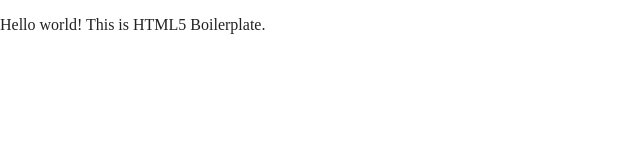
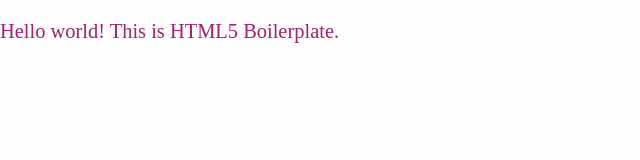
Before and after one commit to iliaskap12/dreamy-cleaning, a website built with Parcel: page index.html in a window 1280 px wide. Shown: the whole page, without its empty margins (0-640 px from the left). Built offline with nearby package versions, Linux system fonts and the light colour scheme.

Commit message:
Add color pallete, basic styles, and font sizes

```diff
--- a/css/main.css
+++ b/css/main.css
@@ -11,10 +11,25 @@
    Base styles: opinionated defaults
    ========================================================================== */
 
+:root {
+  --brand-color: #9F2171ff;
+  --complimentary-color: #044182ff;
+  --accent-color: #9105B8ff;
+  --title-color: #4C2E4Fff;
+  --link-color-hover: #515D1Bff;
+  --accent-color-3: #066063ff;
+  --background-light: #fdfdfdff;
+
+  --font-size: calc(1em + (48 - 14)*((100vw - 320px)/(7680 - 320 - 16)));
+  --line-height: calc(1.3em + (1.5 - 1.2)*((100vw - 320px)/(7680 - 320 - 16)));
+}
+
 html {
-  color: #222;
-  font-size: 1em;
-  line-height: 1.4;
+  color: var(--brand-color);
+  background-color: var(--background-light);
+  font-size: var(--font-size);
+  line-height: var(--line-height);
+  scroll-behavior: smooth;
 }
 
 /*
@@ -28,14 +43,29 @@
  */
 
 ::-moz-selection {
-  background: #b3d4fc;
+  background: var(--brand-color);
+  color: var(--background-light);
   text-shadow: none;
 }
 
 ::selection {
-  background: #b3d4fc;
+  background: var(--brand-color);
+  color: var(--background-light);
   text-shadow: none;
 }
+
+/* Scrollbar */
+::-webkit-scrollbar {
+  width: 16px;
+}
+::-webkit-scrollbar-thumb {
+  background-color: var(--accent-color);
+  border-radius: 0.4em;
+}
+::-webkit-scrollbar-track {
+  background-color: var(--complimentary-color);
+}
+
 
 /*
  * A better looking default horizontal rule
@@ -43,9 +73,9 @@
 
 hr {
   display: block;
-  height: 1px;
+  height: 0.1em;
   border: 0;
-  border-top: 1px solid #ccc;
+  border-top: 0.1em solid var(--brand-color);
   margin: 1em 0;
   padding: 0;
 }
```
